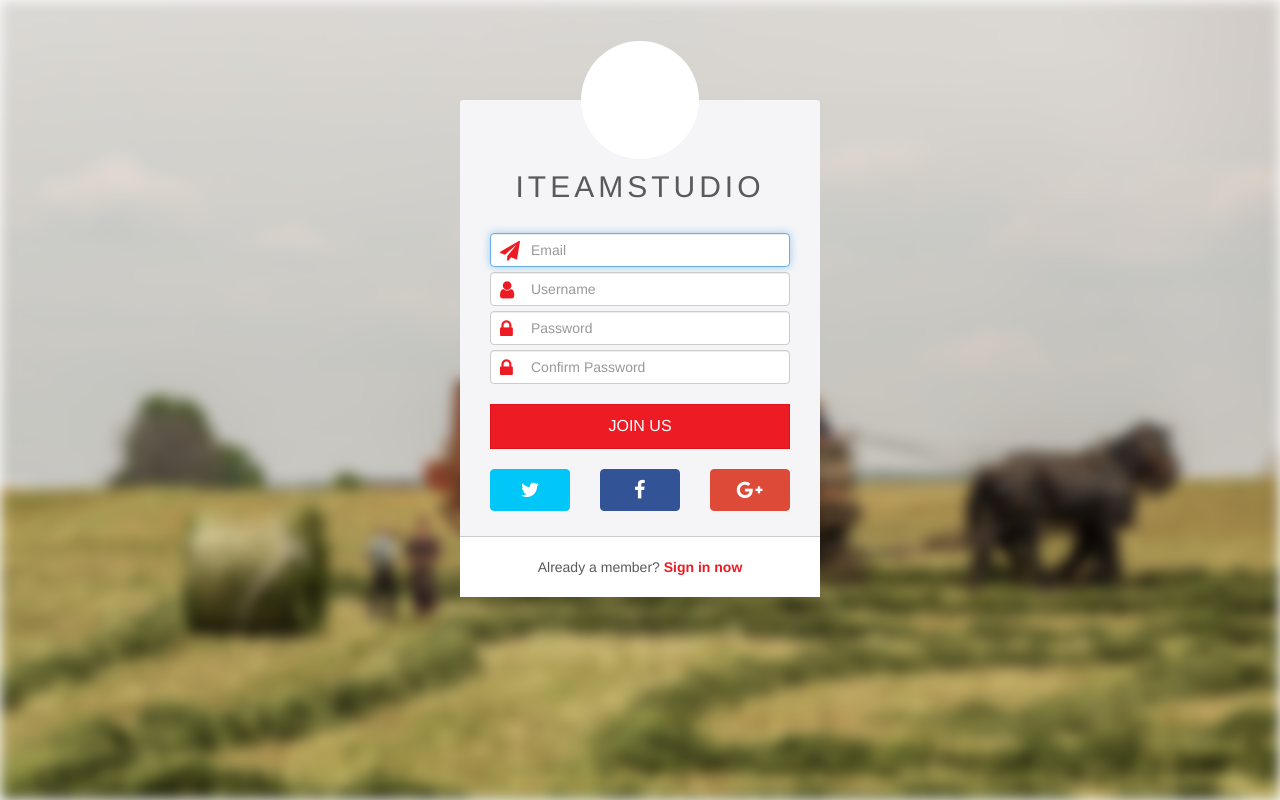
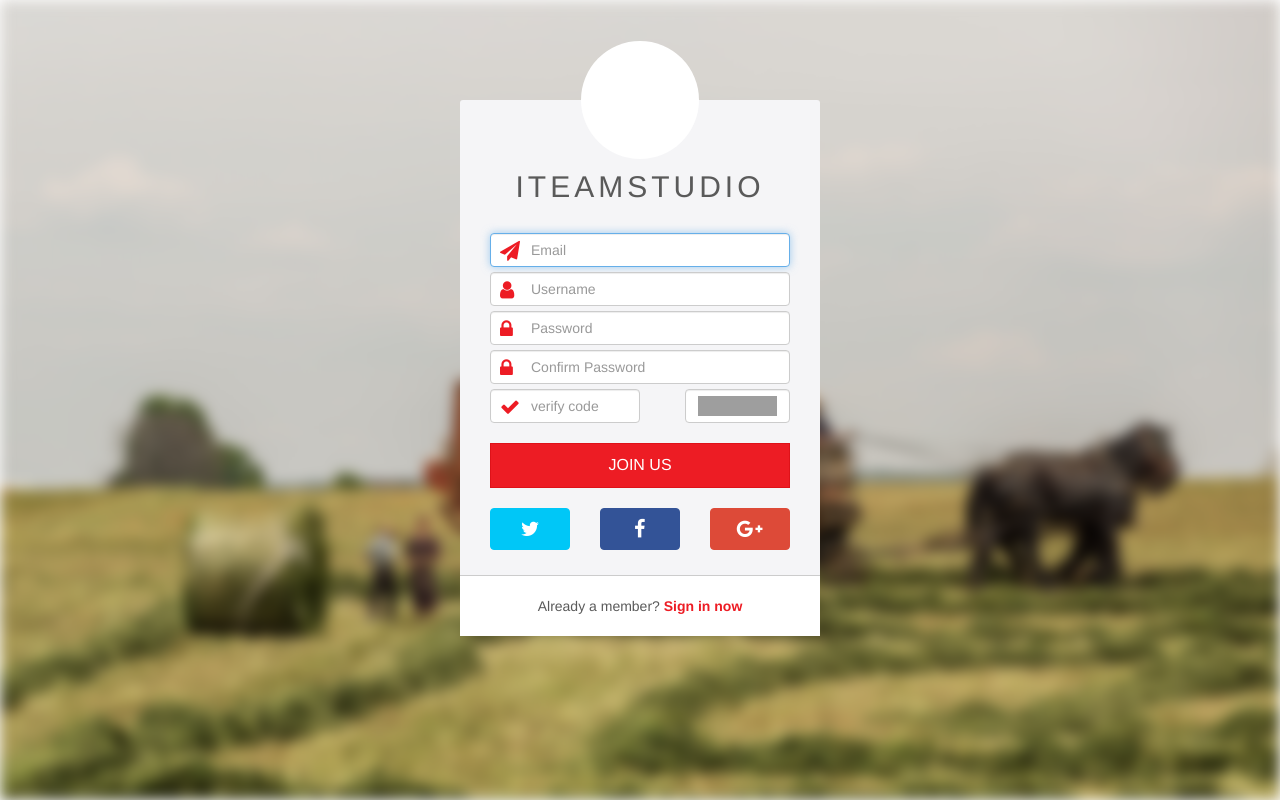
Before and after one commit to sunnry/iteamstudio, a Django app: page /register/ in a window 1280 px wide. Run offline with Django 3.2, Linux system fonts and the light colour scheme; some libraries are stand-ins or nearby versions; grey boxes are pictures that could not be loaded.

Commit message:
add image verfify to signup form and template

```diff
--- a/register/views.py
+++ b/register/views.py
@@ -2,8 +2,10 @@ from django.shortcuts import render
 from django.http import HttpResponse
 from django.template import loader
 from allauth.account.views import SignupView
+
+from .vsignupform import vSignupForm
+from django import forms
 # Create your views here.
-
 
 def register(request):
         template = loader.get_template('register/register.html')
@@ -14,6 +16,36 @@ def register(request):
 
 class CustomerSignupView(SignupView):
     template_name = "register/register.html"
+    form_class = vSignupForm
+
+    def form_invalid(self,form):
+        try:
+            vcode = form.cleaned_data['imageVerify'].lower()
+        except KeyError:
+            ctx = self.get_context_data(form=form)
+            error_code = 'verify code empty'
+            ctx.update({'imageVerifyError':error_code})
+            return self.render_to_response(ctx)
+        return super(CustomerSignupView,self).form_invalid(form)
+
+    def form_valid(self,form):
+        vcode = form.cleaned_data['imageVerify'].lower()
+        vcode_session = self.request.session['captha']
+
+        if isinstance(vcode,unicode):
+            vcode = vcode.encode('ascii','ignore')
+
+        if isinstance(vcode_session,unicode):
+            vcode_session = vcode_session.encode('ascii','ignore')
+
+        if vcode == vcode_session:
+            return super(CustomerSignupView,self).form_valid(form)
+        else:
+            ctx = self.get_context_data(form=form)
+            error_code = 'verify code not match'
+            ctx.update({'imageVerifyError':error_code})
+            return self.render_to_response(ctx)
+
 
     def get_context_data(self,**kwargs):
         ret = super(CustomerSignupView,self).get_context_data(**kwargs)
--- /dev/null
+++ b/register/vsignupform.py
@@ -0,0 +1,9 @@
+from allauth.account.forms import SignupForm
+from django import forms
+
+
+class vSignupForm(SignupForm):
+    def __init__(self,*args,**kwargs):
+        super(vSignupForm,self).__init__(*args,**kwargs)
+        verify_field = forms.CharField()
+        self.fields['imageVerify'] = verify_field
--- a/templates/register/register_form.html
+++ b/templates/register/register_form.html
@@ -40,6 +40,9 @@
              <h2 class="quote">{{error}}</h2>
 	    {% endfor %}
 	  {% endif %}
+	  {% if imageVerifyError %}
+	     <h2>{{imageVerifyError}}</h2>
+	  {% endif %}
           <div class="form-inputs with-icons">
              <div class="with-icon">
                <div class="icon fa fa-paper-plane">
@@ -80,6 +83,20 @@
                   </div>
                </div>
             </div>
+	    <div class="with-icon imageVerifyBlock" >
+               <div class="icon fa fa-check">
+               </div>
+               <div class="control-group string required imageVerify">
+                  <div class="controls">
+		     <div class="imageVerifyField">
+                        <input class="string required middle form-control"  placeholder="verify code" type="text" name="imageVerify">
+		     </div>
+		     <div class="imageVerifyImg">
+			<img class="form-control signinImgVerify"  src="/accounts/captcha/">
+		     </div>
+                  </div>
+               </div>
+	    </div>
           </div>
           <div class="form-actions">
               <input type="submit" name="commit" value="Join Us" class="btn btn btn-primary btn-block">
```
